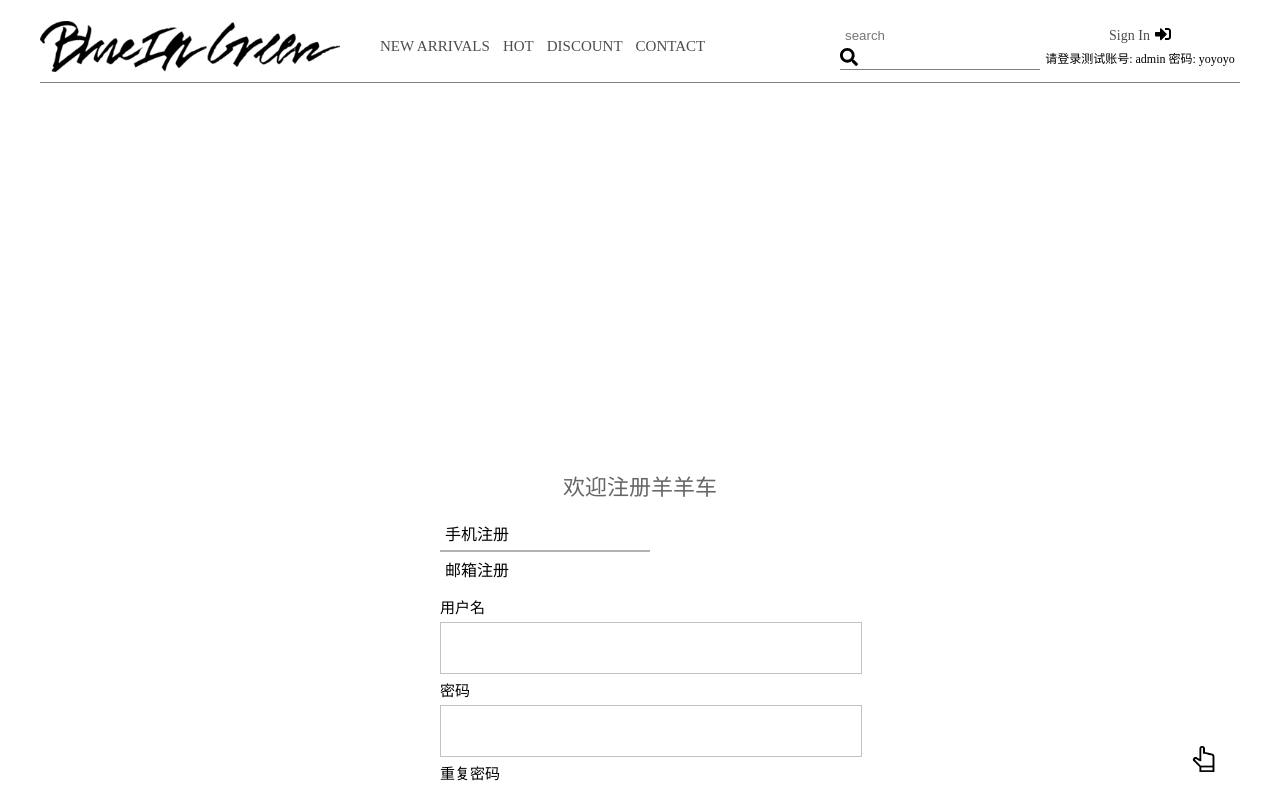
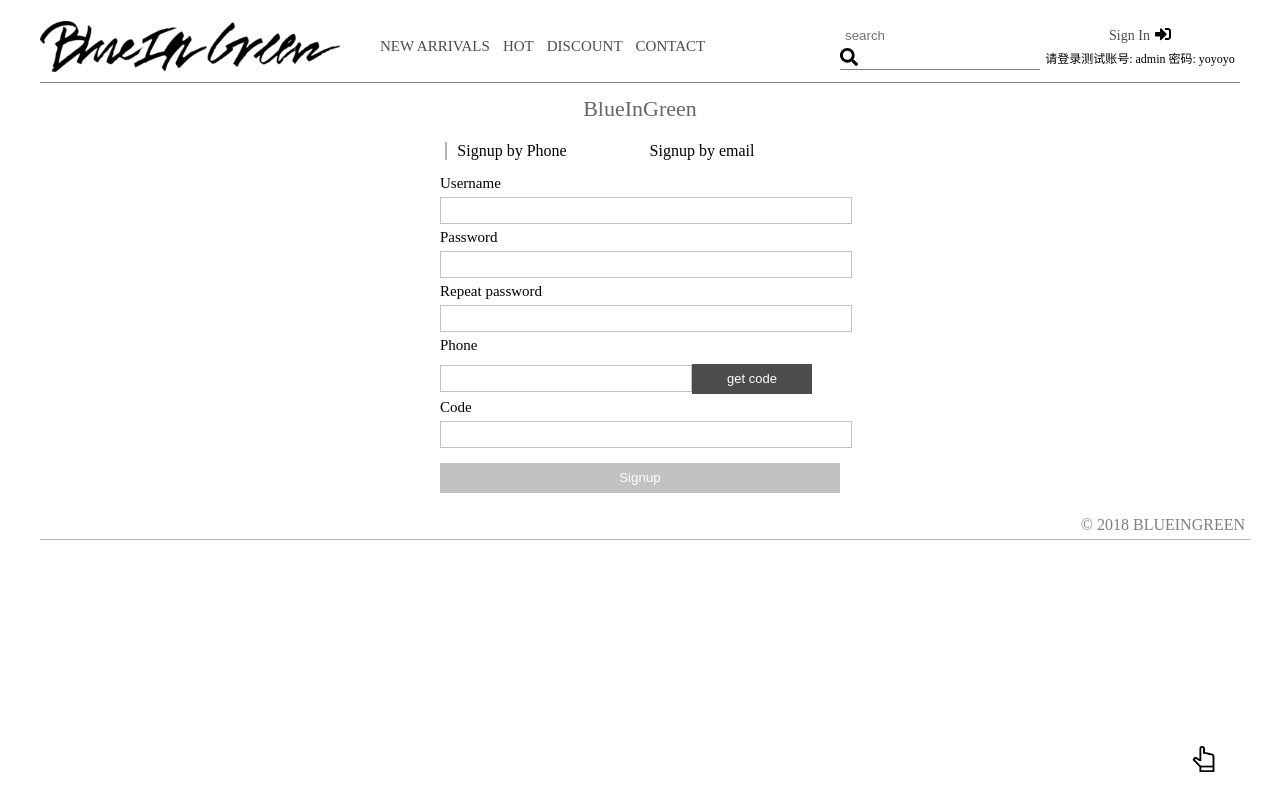
Before and after one commit to ONION-ZX/InventoryStore, a Vue app: page /#/signup in a window 1280 px wide. Shown: the top 787 px of the page. Built offline with nearby package versions, Linux system fonts and the light colour scheme; no server answers.

Commit message:
fix bug[cart]

```diff
--- a/src/components/Cart.vue
+++ b/src/components/Cart.vue
@@ -22,7 +22,6 @@
                 <div class="col-lg-2">
                     <div class="price">$ {{it.$product.price}}</div>
                     <div class="subtotal">$ {{it.$product.price * it.count}}</div>
-                    <!-- {{hub.cart[Object.keys(hub.cart)[0]].product_id}} -->
                     <div>
                         <button class="remove contrast" @click="remove(it.id)">Remove</button>
                     </div>
@@ -46,25 +45,36 @@ import ProductList from '../mixins/ProductList';
 import { each, hub, all, remove, count } from '../hub/cart';
 export default {
     mounted(){
-        console.log(this.hub)
+        this.clone_hub();
         this.get_product();
     },
     props: ['show_cart'],
     data() {
         return {
-            hub: all() || {cart: {}},
+            hub,
             product_id_list: [],
-            cart_info: Object.values(hub.cart) || {},
+            cart_info: Object.values(hub.cart),
         };
     },
     methods: {
+        all,
         count,
         remove,
+        clone_hub() {
+            let all = this.all();
+            if(all.cart == null) {
+                all.cart = {};
+                this.hub = Object.assign({},all);
+            }
+        },
         get_product() {
-            this.cart_info.forEach(row => {
-                let id = row.id;
-                this.product_id_list.push(id);
-            });
+            if(this.cart_info) {
+                console.log(1);
+                this.cart_info.forEach(row => {
+                    let id = row.id;
+                    this.product_id_list.push(id);
+                });
+            }
         },
         to_new_order() {
             return {
--- a/src/components/Nav.vue
+++ b/src/components/Nav.vue
@@ -51,14 +51,13 @@
     </div>
 </template>
 <script>
-// import SearchBar from './SearchBar';
 import Cart from './Cart';
 import { count } from '../hub/cart';
 import session from '../lib/session';
 
 export default {
-    components: {Cart},
-    mouted() {
+    components: { Cart },
+    mounted() {
         count();
     },
     data() {
--- a/src/hub/cart.js
+++ b/src/hub/cart.js
@@ -44,7 +44,10 @@ function update (user_id, product_id, row) {
 }
 
 function count () {
-  return Object.keys(hub.cart).length || 0;
+  if(hub.cart == null) {
+    hub.cart = {};
+  }
+  return Object.keys(hub.cart).length;
 }
 
 function find_by_product_id (product_id) {
--- a/src/mixins/ProductList.vue
+++ b/src/mixins/ProductList.vue
@@ -1,5 +1,5 @@
 <script>
-  // import api from '../lib/api';
+  import api from '../lib/api';
 
   export default {
     methods : {
@@ -9,4 +9,5 @@
                'https://upload-images.jianshu.io/upload_images/13340525-1244fa2dcf49ee65.jpg?imageMogr2/auto-orient/strip%7CimageView2/2/w/1240';
       },
     },
-  };</script>
+  };
+</script>
--- a/src/page/Home.vue
+++ b/src/page/Home.vue
@@ -109,7 +109,6 @@ export default {
                     delay:100,
                 },
                 keyboard   : true,
-                mousewheel : true,
                 clickable  : false,
                 loop       : true,
                 autoplay   : true,
--- a/src/page/Login.vue
+++ b/src/page/Login.vue
@@ -4,7 +4,7 @@
         <div class="container">
             <div class="login">
                 <form @submit.prevent="submit()" class="main_form" autocomplete="off">
-                    <h2>LOGIN</h2>
+                    <h2>SIGN IN</h2>
                     <div v-if="login_failed" class="error-list">
                         <div class="error">用户名或密码有误</div>
                     </div>
--- a/src/page/Signup.vue
+++ b/src/page/Signup.vue
@@ -4,13 +4,13 @@
         <div class="container">
             <div class="login">
                 <form @submit="submit" class="main_form" autocomplete="off">
-                    <h2>欢迎注册羊羊车</h2>
+                    <h2>BlueInGreen</h2>
                     <div class="row tac tab-title">
-                        <div @click="signup_by = 'phone'" :class="'col-lg-6 ' + (signup_by == 'phone' ? 'active' : '')">手机注册</div>
-                        <div @click="signup_by = 'mail'" :class="'col-lg-6 ' + (signup_by == 'mail' ? 'active' : '')">邮箱注册</div>
+                        <div @click="signup_by = 'phone'" :class="'col-lg-4 ' + (signup_by == 'phone' ? 'active' : '')">Signup by Phone</div>
+                        <div @click="signup_by = 'mail'" :class="'col-lg-4 ' + (signup_by == 'mail' ? 'active' : '')">Signup by email</div>
                     </div>
                     <div>
-                        <label for="用户名">用户名</label>
+                        <label for="用户名">Username</label>
                         <div class="veri-bar">
                             <input v-validator="'required|min_length:4|max_length:18|username'"
                                    v-model="current.username"
@@ -19,7 +19,7 @@
                         </div>
                     </div>
                     <div>
-                        <label  for="密码">密码</label>
+                        <label  for="密码">Password</label>
                         <div class="veri-bar">
                             <input id="password"
                                    v-model="current.password"
@@ -29,7 +29,7 @@
                         </div>
                     </div>
                     <div>
-                        <label  for="密码">重复密码</label>
+                        <label  for="密码">Repeat password</label>
                         <div class="veri-bar">
                             <input v-model="current.password2"
                                    v-validator="'required|shadow:#password'"
@@ -38,7 +38,7 @@
                         </div>
                     </div>
                     <div :key="'phone'" v-if="signup_by == 'phone'">
-                        <label for="telephone">手机号码</label>
+                        <label for="telephone">Phone</label>
                         <div class="veri-bar">
                             <input v-model="current.phone" class="veri"
                                    type="text"
@@ -52,7 +52,7 @@
                         </div>
                     </div>
                     <div :key="'mail'" v-if="signup_by == 'mail'">
-                        <label for="mail">邮箱</label>
+                        <label for="mail">mail</label>
                         <div class="veri-bar">
                             <input v-validator="'required|mail|not_exist:user,mail'"
                                    v-model="current.mail" class="veri"
@@ -64,7 +64,7 @@
                         </div>
                     </div>
                     <div>
-                        <label for="verification_code">验证码</label>
+                        <label for="verification_code">Code</label>
                         <div class="veri-bar">
                             <input v-model="current.user_code" class="veri_code"
                                type="text">
@@ -73,7 +73,7 @@
                             <div class="error">验证码有误</div>
                         </div>
                      </div>
-                    <button type="submit" class="db" disabled="false">注册</button>
+                    <button type="submit" class="db" disabled="false">Signup</button>
                 </form>
             </div>
         </div>
@@ -84,12 +84,12 @@
 <script>
   import Nav from '../components/Nav';
   import Footer from '../components/Footer';
-  import validator from '../directive/validator';
+//   import validator from '../directive/validator';
   import api from '../lib/api';
 
   export default {
-      components: {Nav, Footer},
-      directives : { validator },
+      components: { Nav, Footer},
+    //   directives : { validator },
       data(){
           return {
               current: {},
@@ -98,7 +98,7 @@
                   countdown: 0,
               },
               signup_by: 'phone',
-              btn_text: '获取验证码',
+              btn_text: 'get code',
               verify_code: '',
               verify_str: '',
               invalid_code: false,
@@ -160,10 +160,13 @@
 </script>
 
 <style scoped>
-    .container {
-        /* background:#efefef;
-        width: 1200px; */
-        height: 435px;
+    .tab-title {
+        padding: 5px;
+        margin-bottom: 10px;
+    }
+    .tab-title .col-lg-4 {
+        text-align: center;
+        margin-right: 60px;
     }
     h2 {
         margin: 0;
@@ -174,7 +177,7 @@
     }
 
     .active {
-        border-bottom: 2px solid rgba(0,0,0,.3);
+        border-left: 2px solid rgba(0,0,0,.3);
     }
 
     label {
@@ -198,13 +201,12 @@
     .main_form input,
     .main_form button {
         width: 100%;
-        height: 30px;
         border:none;
         margin-bottom: 5px;
     }
 
     .main_form input {
-        padding: 10px;
+        /* padding: 10px; */
         margin-top: 5px;
         border: 1px solid #c5c1c1;
     }
@@ -225,9 +227,8 @@
     .tab-title {
         margin-bottom: 10px;
     }
-
-    .tab-title div {
-        padding: 5px;
+    .veri-bar {
+        font-size: 0;
     }
 
     .veri-bar .veri,
@@ -237,7 +238,7 @@
     }
 
     .veri-bar .veri {
-        width: 70%;
+        width: 60%;
     }
 
     .veri-bar .get {
```
Also changed, not shown: src/Login.vue (deleted, +0 -130 lines).
